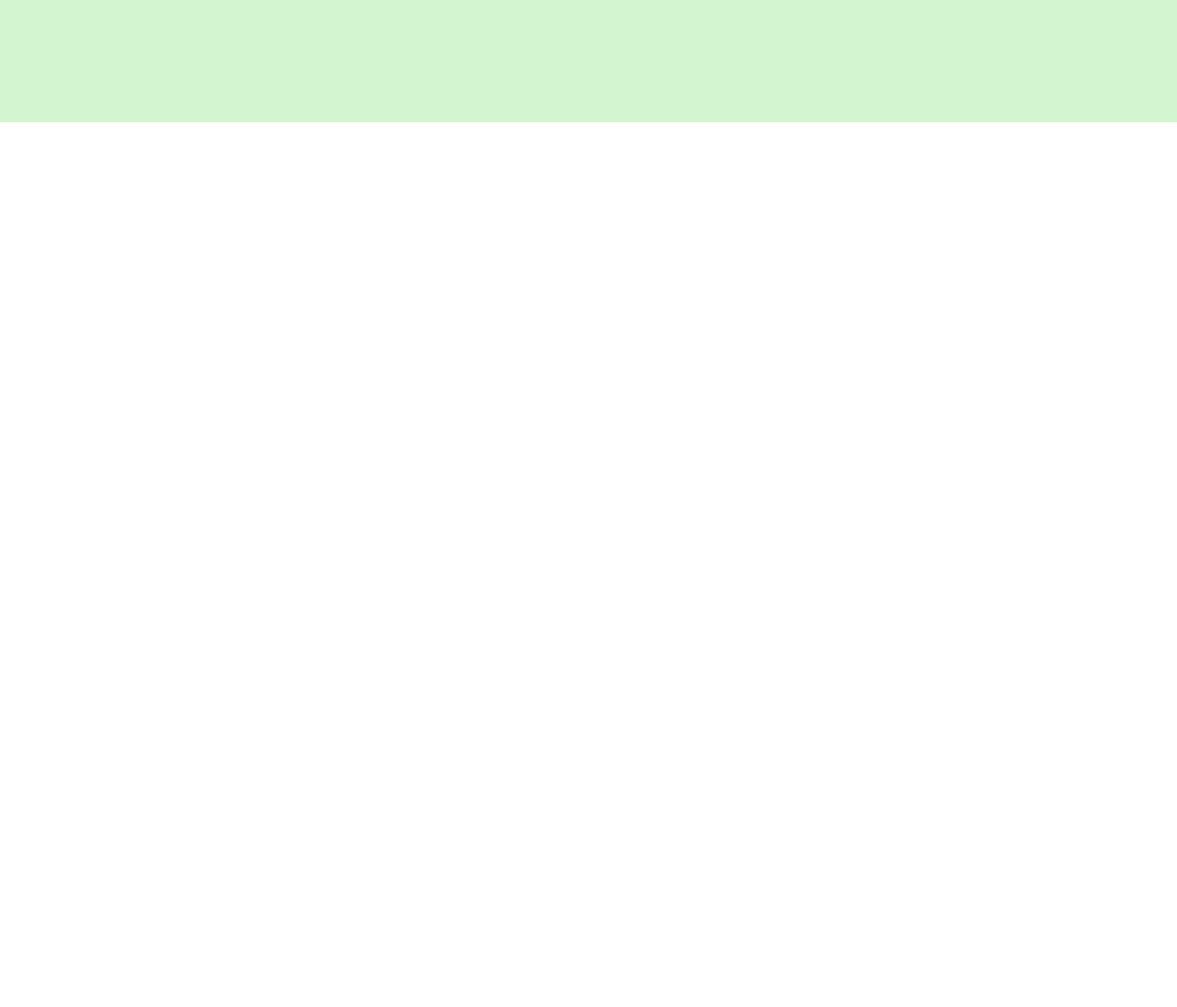
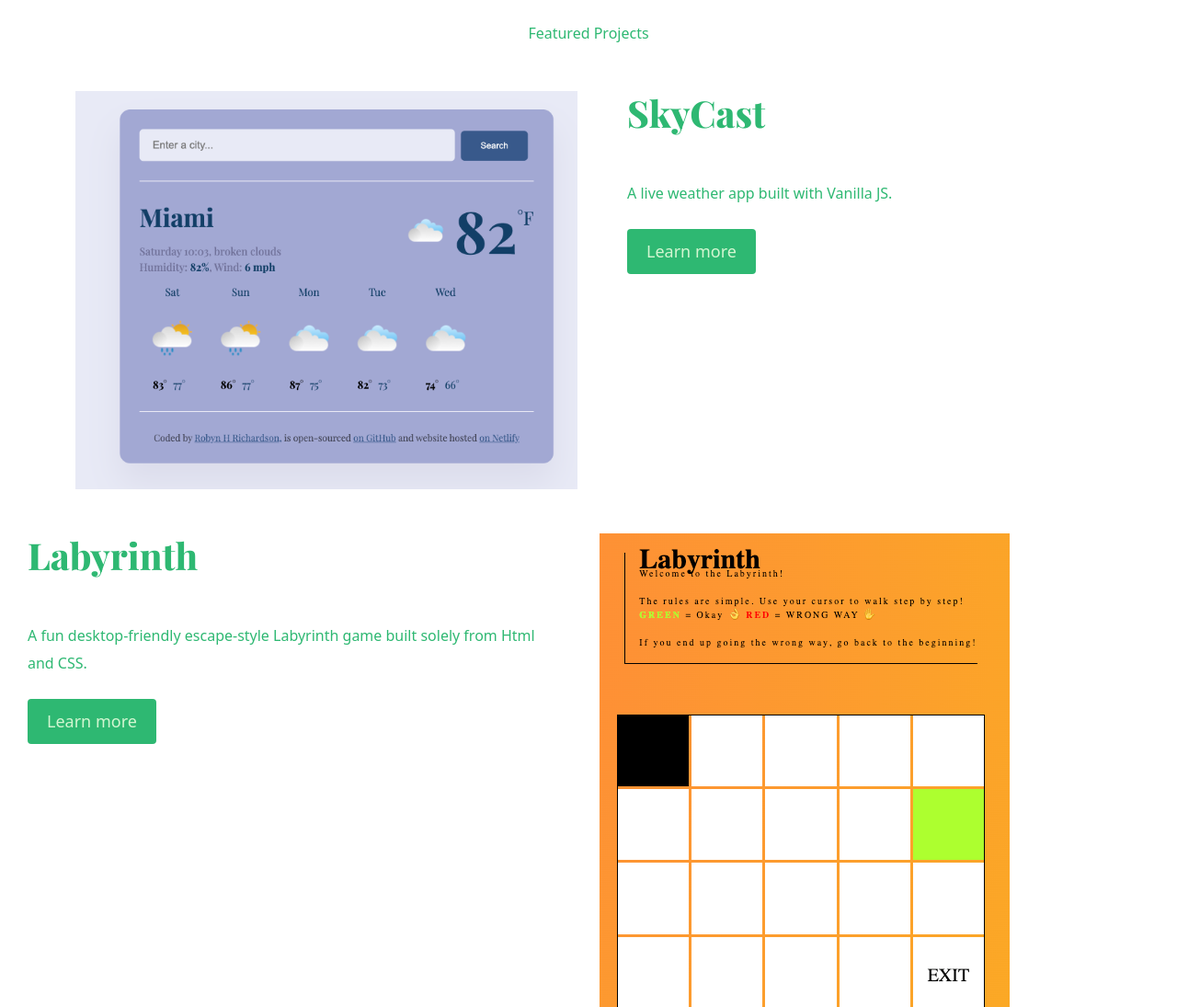
Before and after one commit to robynhrich/Dev-Portfolio, a plain HTML site: page index.html in a window 1280 px wide. Shown: the part 500-1595 px from the top of the page at 92% size. Before the commit the page ends 800 px from the top, so only its background shows below. Drawn offline with nearby package versions, Linux system fonts and the light colour scheme; a web font is replaced by a local one.

Commit message:
Integrated homepage content design

```diff
--- a/index.html
+++ b/index.html
@@ -54,6 +54,56 @@
       <h2 class="mb-5">I am a Front-end Developer and UI Designer</h2>
       <a href="/contact.html" class="btn btn-branding">Contact Me</a>
     </div>
+    <p class="text-center m-5">Featured Projects</p>
+    <div class="container">
+      <div class="row mb-5">
+        <div class="col d-none d-md-block">
+          <img
+            src="/images/Screenshot 2023-12-02 at 10.05.42 AM.png"
+            class="img-fluid"
+            alt="Weather App Thumbnail"
+            title="SkyCast Weather App"
+          />
+        </div>
+        <div class="col">
+          <div class="project-description">
+            <h2 class="mb-5">SkyCast</h2>
+            <p class="mb-4 muted">A live weather app built with Vanilla JS.</p>
+            <a
+              href="https://skycast-29.netlify.app/"
+              class="btn btn-branding-outline"
+              >Learn more</a
+            >
+          </div>
+        </div>
+      </div>
+    </div>
+
+    <div class="row">
+      <div class="col">
+        <div class="project-description">
+          <h2 class="mb-5">Labyrinth</h2>
+          <p class="mb-4 muted">
+            A fun desktop-friendly escape-style Labyrinth game built solely from
+            Html and CSS.
+          </p>
+          <a
+            href="https://skycast-29.netlify.app/"
+            class="btn btn-branding-outline"
+            >Learn more</a
+          >
+        </div>
+      </div>
+      <div class="col d-none d-md-block">
+        <img
+          src="/images/Labyrinth.png"
+          class="img-fluid"
+          alt="Game Thumbnail"
+          title="Labyrinth Escape Game"
+        />
+      </div>
+    </div>
+
     <script src="src/portfolio.js"></script>
     <script
       src="https://cdn.jsdelivr.net/npm/bootstrap@5.3.2/dist/js/bootstrap.bundle.min.js"
--- a/styles/portfolio.css
+++ b/styles/portfolio.css
@@ -15,7 +15,7 @@ body {
 .hero {
   background-color: #d3f6d1;
   text-align: center;
-  padding: 160px 20px;
+  padding: 80px 20px;
 }
 .hero h1 {
   color: var(--main-text-color);
@@ -41,3 +41,40 @@ body {
   line-height: 27px;
   padding: 10px 20px;
 }
+p {
+  font-weight: normal;
+  font-size: 16px;
+  line-height: 30px;
+}
+
+.btn-branding-outline {
+  background: #2eb872;
+  color: #d3f6d1;
+  border-radius: 4px;
+  font-size: 18px;
+  line-height: 27px;
+  padding: 10px 20px;
+}
+
+h2 {
+  font-family: "Playfair Display", serif;
+  color: var(--main-text-color);
+  font-size: 40px;
+  font-weight: bold;
+}
+.project-description {
+  padding: 0 30px;
+}
+@media (max-width: 900px) {
+  h1 {
+    font-size: 40px;
+    line-height: 1.5;
+  }
+  h2 {
+    font-size: 24px;
+  }
+  .project-description {
+    padding: 0;
+    text-align: center;
+  }
+}
```
Also changed, not shown: images/Labyrinth.png (added), images/Screenshot 2023-12-02 at 10.05.42 AM.png (added), 2 other files.
